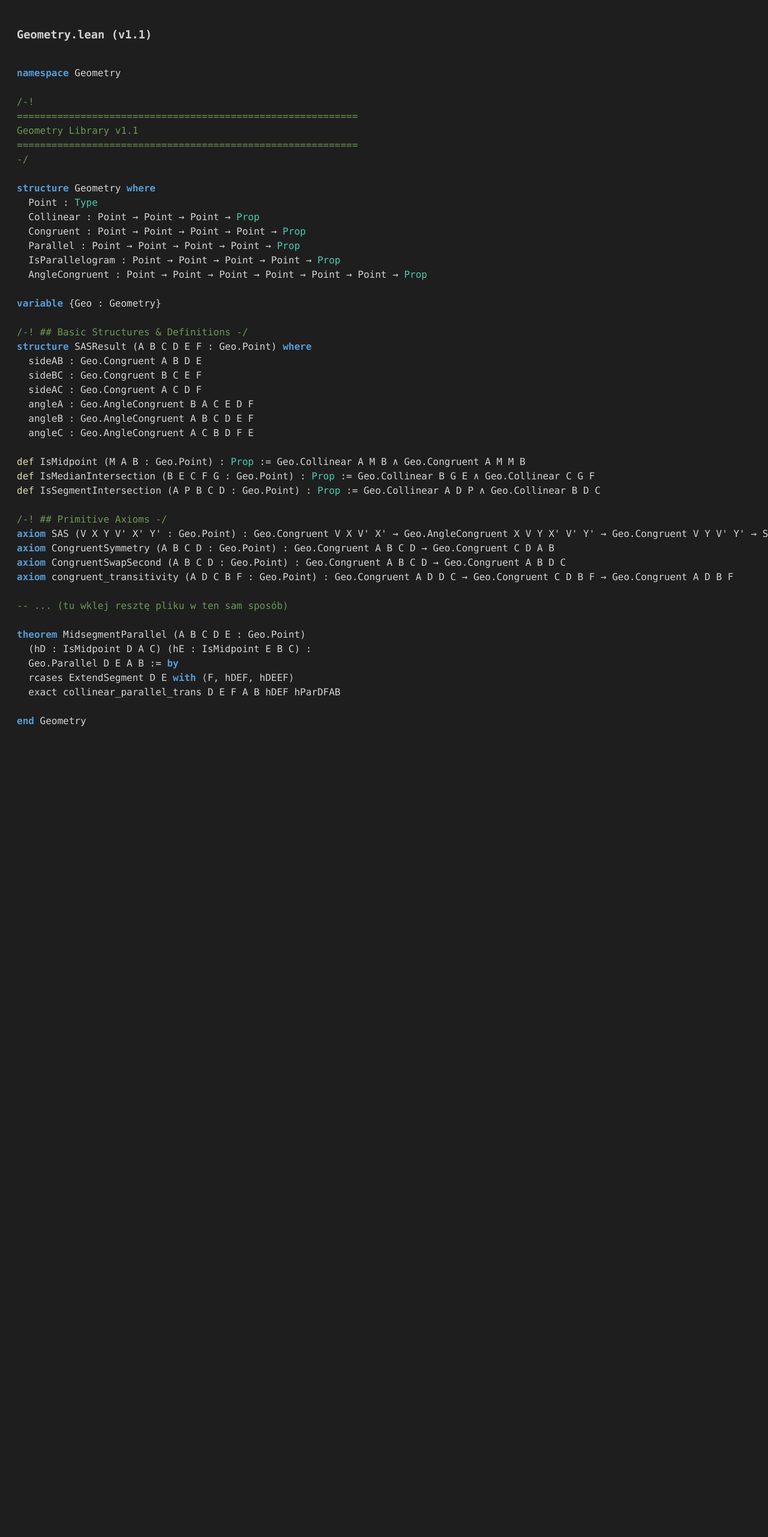
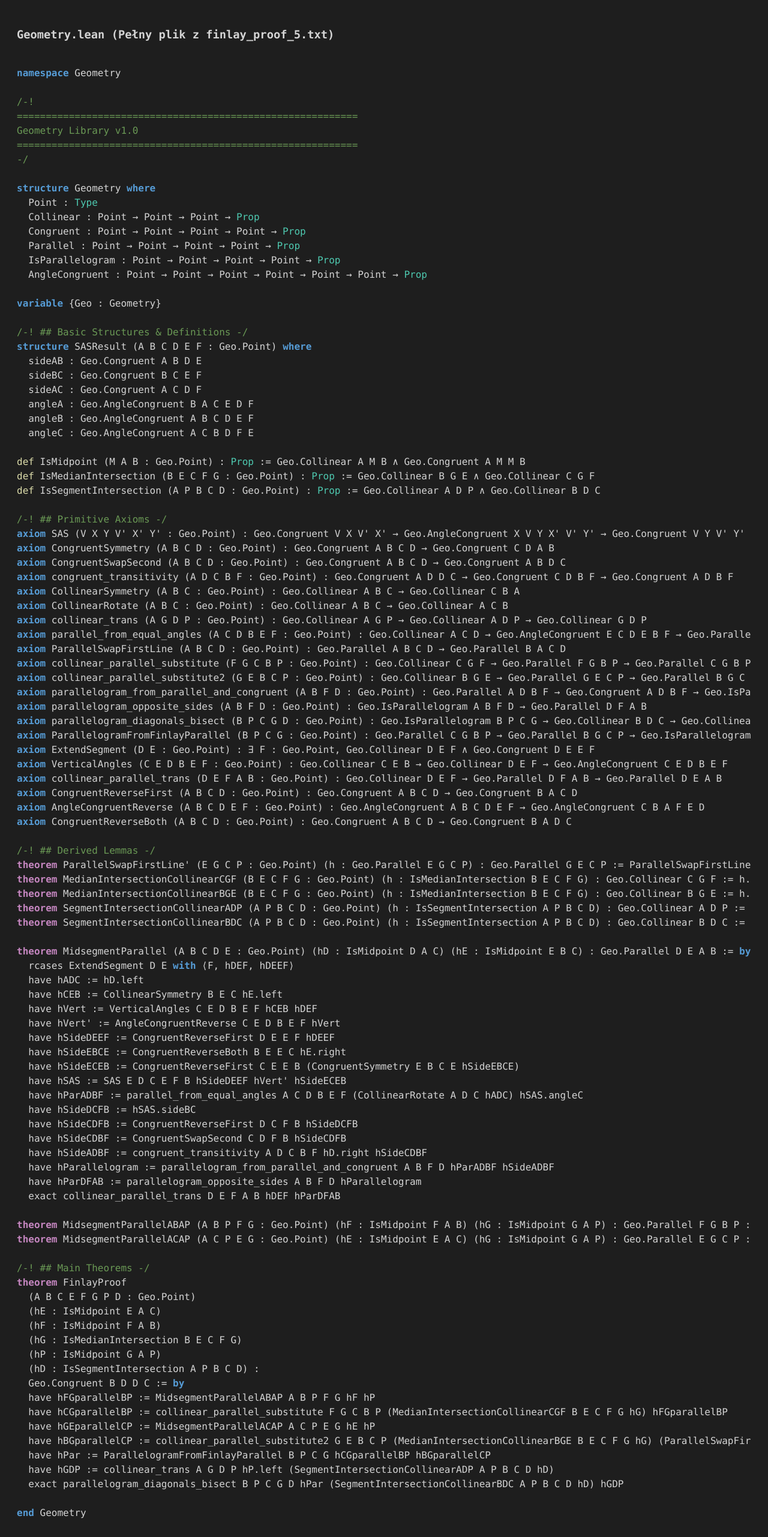
Before and after one commit to cgjteam/cgjteam.github.io, a Jekyll site: the page Geometry_lean.html, which Jekyll copies as it is, in a window 1280 px wide. Shown: the whole page at 60% size. Built offline with Jekyll 4.4.1, drawn with Linux system fonts in a browser that asks for light colours; before the commit the page ends 1242 px from its top, so only the background shows below that.

Commit message:
Update Geometry_lean.html

```diff
--- a/Geometry_lean.html
+++ b/Geometry_lean.html
@@ -1,27 +1,27 @@
 <!DOCTYPE html>
-<html lang="en">
+<html lang="pl">
 <head>
     <meta charset="UTF-8">
-    <title>Geometry.lean - Kod źródłowy</title>
+    <title>Geometry.lean - Pełna treść</title>
     <style>
-        body { background-color: #1e1e1e; color: #d4d4d4; font-family: 'Consolas', monospace; padding: 20px; }
-        .code { white-space: pre; line-height: 1.5; }
-        .kw { color: #569cd6; font-weight: bold; } /* Słowa kluczowe */
-        .cmt { color: #6a9955; } /* Komentarze */
-        .def { color: #dcdcaa; } /* Definicje */
-        .typ { color: #4ec9b0; } /* Typy */
-        .str { color: #ce9178; } /* Stringi */
+        body { background-color: #1e1e1e; color: #d4d4d4; font-family: 'Consolas', 'Monaco', monospace; padding: 20px; }
+        .code { white-space: pre; line-height: 1.5; overflow-x: auto; }
+        .kw { color: #569cd6; font-weight: bold; }
+        .cmt { color: #6a9955; }
+        .def { color: #dcdcaa; }
+        .typ { color: #4ec9b0; }
+        .thm { color: #c586c0; font-weight: bold; }
     </style>
 </head>
 <body>
 
-<h3>Geometry.lean (v1.1)</h3>
+<h3>Geometry.lean (Pełny plik z finlay_proof_5.txt)</h3>
 <div class="code">
 <span class="kw">namespace</span> Geometry
 
 <span class="cmt">/-!</span>
 <span class="cmt">===========================================================</span>
-<span class="cmt">Geometry Library v1.1</span>
+<span class="cmt">Geometry Library v1.0</span>
 <span class="cmt">===========================================================</span>
 <span class="cmt">-/</span>
 
@@ -53,14 +53,69 @@
 <span class="kw">axiom</span> CongruentSymmetry (A B C D : Geo.Point) : Geo.Congruent A B C D → Geo.Congruent C D A B
 <span class="kw">axiom</span> CongruentSwapSecond (A B C D : Geo.Point) : Geo.Congruent A B C D → Geo.Congruent A B D C
 <span class="kw">axiom</span> congruent_transitivity (A D C B F : Geo.Point) : Geo.Congruent A D D C → Geo.Congruent C D B F → Geo.Congruent A D B F
+<span class="kw">axiom</span> CollinearSymmetry (A B C : Geo.Point) : Geo.Collinear A B C → Geo.Collinear C B A
+<span class="kw">axiom</span> CollinearRotate (A B C : Geo.Point) : Geo.Collinear A B C → Geo.Collinear A C B
+<span class="kw">axiom</span> collinear_trans (A G D P : Geo.Point) : Geo.Collinear A G P → Geo.Collinear A D P → Geo.Collinear G D P
+<span class="kw">axiom</span> parallel_from_equal_angles (A C D B E F : Geo.Point) : Geo.Collinear A C D → Geo.AngleCongruent E C D E B F → Geo.Parallel A D B F
+<span class="kw">axiom</span> ParallelSwapFirstLine (A B C D : Geo.Point) : Geo.Parallel A B C D → Geo.Parallel B A C D
+<span class="kw">axiom</span> collinear_parallel_substitute (F G C B P : Geo.Point) : Geo.Collinear C G F → Geo.Parallel F G B P → Geo.Parallel C G B P
+<span class="kw">axiom</span> collinear_parallel_substitute2 (G E B C P : Geo.Point) : Geo.Collinear B G E → Geo.Parallel G E C P → Geo.Parallel B G C P
+<span class="kw">axiom</span> parallelogram_from_parallel_and_congruent (A B F D : Geo.Point) : Geo.Parallel A D B F → Geo.Congruent A D B F → Geo.IsParallelogram A B F D
+<span class="kw">axiom</span> parallelogram_opposite_sides (A B F D : Geo.Point) : Geo.IsParallelogram A B F D → Geo.Parallel D F A B
+<span class="kw">axiom</span> parallelogram_diagonals_bisect (B P C G D : Geo.Point) : Geo.IsParallelogram B P C G → Geo.Collinear B D C → Geo.Collinear G D P → Geo.Congruent B D D C
+<span class="kw">axiom</span> ParallelogramFromFinlayParallel (B P C G : Geo.Point) : Geo.Parallel C G B P → Geo.Parallel B G C P → Geo.IsParallelogram B P C G
+<span class="kw">axiom</span> ExtendSegment (D E : Geo.Point) : ∃ F : Geo.Point, Geo.Collinear D E F ∧ Geo.Congruent D E E F
+<span class="kw">axiom</span> VerticalAngles (C E D B E F : Geo.Point) : Geo.Collinear C E B → Geo.Collinear D E F → Geo.AngleCongruent C E D B E F
+<span class="kw">axiom</span> collinear_parallel_trans (D E F A B : Geo.Point) : Geo.Collinear D E F → Geo.Parallel D F A B → Geo.Parallel D E A B
+<span class="kw">axiom</span> CongruentReverseFirst (A B C D : Geo.Point) : Geo.Congruent A B C D → Geo.Congruent B A C D
+<span class="kw">axiom</span> AngleCongruentReverse (A B C D E F : Geo.Point) : Geo.AngleCongruent A B C D E F → Geo.AngleCongruent C B A F E D
+<span class="kw">axiom</span> CongruentReverseBoth (A B C D : Geo.Point) : Geo.Congruent A B C D → Geo.Congruent B A D C
 
-<span class="cmt">-- ... (tu wklej resztę pliku w ten sam sposób)</span>
+<span class="cmt">/-! ## Derived Lemmas -/</span>
+<span class="thm">theorem</span> ParallelSwapFirstLine' (E G C P : Geo.Point) (h : Geo.Parallel E G C P) : Geo.Parallel G E C P := ParallelSwapFirstLine E G C P h
+<span class="thm">theorem</span> MedianIntersectionCollinearCGF (B E C F G : Geo.Point) (h : IsMedianIntersection B E C F G) : Geo.Collinear C G F := h.right
+<span class="thm">theorem</span> MedianIntersectionCollinearBGE (B E C F G : Geo.Point) (h : IsMedianIntersection B E C F G) : Geo.Collinear B G E := h.left
+<span class="thm">theorem</span> SegmentIntersectionCollinearADP (A P B C D : Geo.Point) (h : IsSegmentIntersection A P B C D) : Geo.Collinear A D P := h.left
+<span class="thm">theorem</span> SegmentIntersectionCollinearBDC (A P B C D : Geo.Point) (h : IsSegmentIntersection A P B C D) : Geo.Collinear B D C := h.right
 
-<span class="kw">theorem</span> MidsegmentParallel (A B C D E : Geo.Point)
-  (hD : IsMidpoint D A C) (hE : IsMidpoint E B C) :
-  Geo.Parallel D E A B := <span class="kw">by</span>
+<span class="thm">theorem</span> MidsegmentParallel (A B C D E : Geo.Point) (hD : IsMidpoint D A C) (hE : IsMidpoint E B C) : Geo.Parallel D E A B := <span class="kw">by</span>
   rcases ExtendSegment D E <span class="kw">with</span> ⟨F, hDEF, hDEEF⟩
+  have hADC := hD.left
+  have hCEB := CollinearSymmetry B E C hE.left
+  have hVert := VerticalAngles C E D B E F hCEB hDEF
+  have hVert' := AngleCongruentReverse C E D B E F hVert
+  have hSideDEEF := CongruentReverseFirst D E E F hDEEF
+  have hSideEBCE := CongruentReverseBoth B E E C hE.right
+  have hSideECEB := CongruentReverseFirst C E E B (CongruentSymmetry E B C E hSideEBCE)
+  have hSAS := SAS E D C E F B hSideDEEF hVert' hSideECEB
+  have hParADBF := parallel_from_equal_angles A C D B E F (CollinearRotate A D C hADC) hSAS.angleC
+  have hSideDCFB := hSAS.sideBC
+  have hSideCDFB := CongruentReverseFirst D C F B hSideDCFB
+  have hSideCDBF := CongruentSwapSecond C D F B hSideCDFB
+  have hSideADBF := congruent_transitivity A D C B F hD.right hSideCDBF
+  have hParallelogram := parallelogram_from_parallel_and_congruent A B F D hParADBF hSideADBF
+  have hParDFAB := parallelogram_opposite_sides A B F D hParallelogram
   exact collinear_parallel_trans D E F A B hDEF hParDFAB
+
+<span class="thm">theorem</span> MidsegmentParallelABAP (A B P F G : Geo.Point) (hF : IsMidpoint F A B) (hG : IsMidpoint G A P) : Geo.Parallel F G B P := <span class="kw">sorry</span>
+<span class="thm">theorem</span> MidsegmentParallelACAP (A C P E G : Geo.Point) (hE : IsMidpoint E A C) (hG : IsMidpoint G A P) : Geo.Parallel E G C P := <span class="kw">sorry</span>
+
+<span class="cmt">/-! ## Main Theorems -/</span>
+<span class="thm">theorem</span> FinlayProof
+  (A B C E F G P D : Geo.Point)
+  (hE : IsMidpoint E A C)
+  (hF : IsMidpoint F A B)
+  (hG : IsMedianIntersection B E C F G)
+  (hP : IsMidpoint G A P)
+  (hD : IsSegmentIntersection A P B C D) :
+  Geo.Congruent B D D C := <span class="kw">by</span>
+  have hFGparallelBP := MidsegmentParallelABAP A B P F G hF hP
+  have hCGparallelBP := collinear_parallel_substitute F G C B P (MedianIntersectionCollinearCGF B E C F G hG) hFGparallelBP
+  have hGEparallelCP := MidsegmentParallelACAP A C P E G hE hP
+  have hBGparallelCP := collinear_parallel_substitute2 G E B C P (MedianIntersectionCollinearBGE B E C F G hG) (ParallelSwapFirstLine' E G C P hGEparallelCP)
+  have hPar := ParallelogramFromFinlayParallel B P C G hCGparallelBP hBGparallelCP
+  have hGDP := collinear_trans A G D P hP.left (SegmentIntersectionCollinearADP A P B C D hD)
+  exact parallelogram_diagonals_bisect B P C G D hPar (SegmentIntersectionCollinearBDC A P B C D hD) hGDP
 
 <span class="kw">end</span> Geometry
 </div>
```
